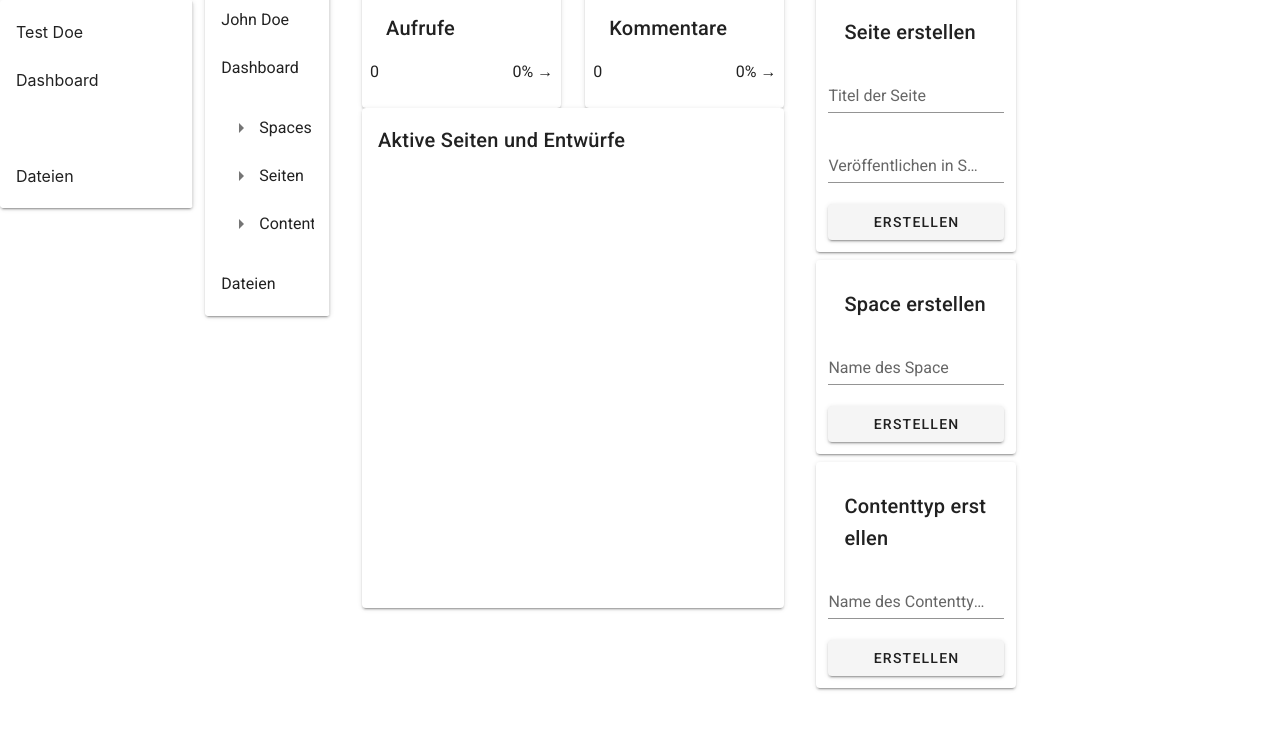
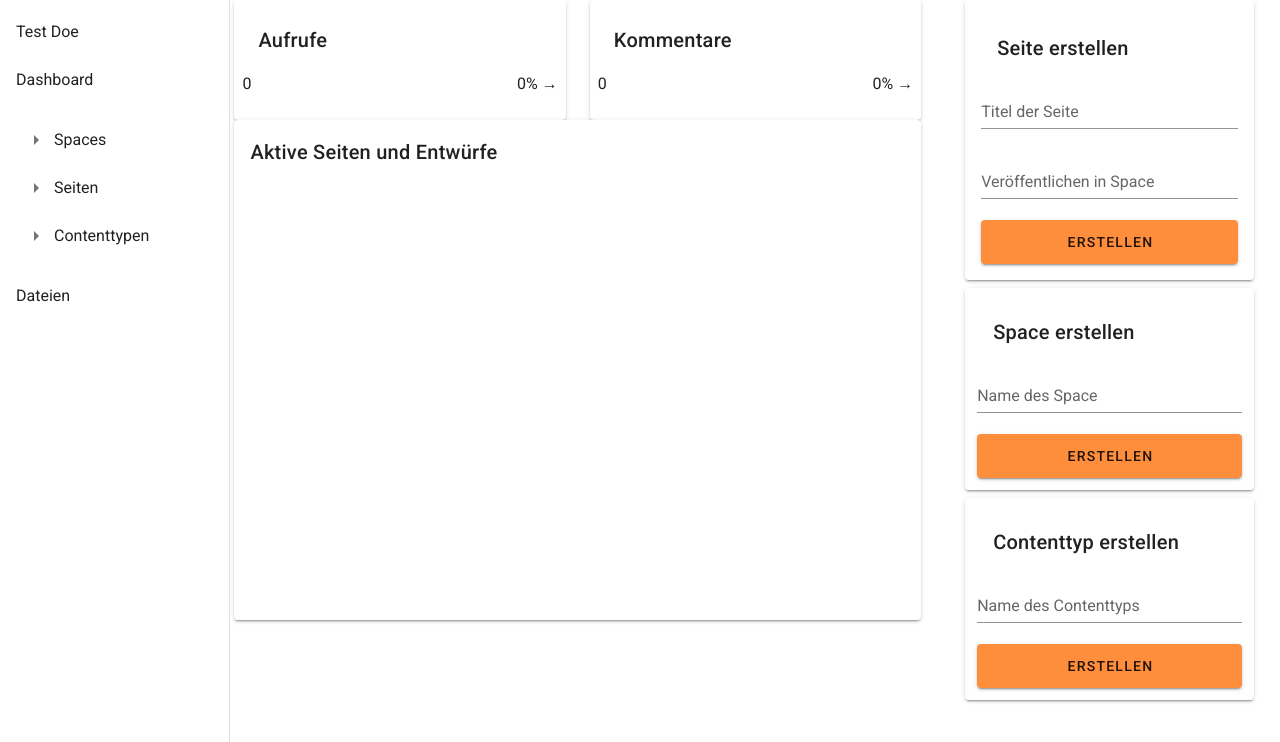
Before and after one commit to rgabisch/headless-cms, a Vue app in the folder frontend/audity/: page /#/ in a window 1280 px wide. Shown: the top 742 px of the page. Built offline with nearby package versions, Linux system fonts and the light colour scheme.

Commit message:
NavBar always on the left -still not perfect need to be changed, for now there is an empty column on every component

```diff
--- a/frontend/audity/src/App.vue
+++ b/frontend/audity/src/App.vue
@@ -1,14 +1,9 @@
 <template>
-	<div id="app">
-
-	<v-row>
+    <v-app>
 		<!-- Takes component based on route -->
-		<NavBar/>
 		<router-view/>
-    </v-row>
-
-	<!-- Ende id="app" -->
-	</div>
+		<nav-bar/>
+	</v-app>
 </template>
 
 <script>
@@ -26,4 +21,9 @@ export default {
 /* Bootstrap Framework */
 /* [JNR] Exchange the framework with another framework if you prefer. */
 @import "https://maxcdn.bootstrapcdn.com/bootstrap/4.0.0/css/bootstrap.min.css";
+body{
+	max-width: 96%;
+	margin-right: 2%;
+	margin-left: 2%;
+}
 </style>
--- a/frontend/audity/src/components/Dashboard.vue
+++ b/frontend/audity/src/components/Dashboard.vue
@@ -1,32 +1,7 @@
 <template>
-    <div>
-        <v-app>
         <v-row>
-                <v-col lg="2">
-                    <v-card>
-                        <v-navigation-drawer
-                            v-model="drawer"
-                        >
-                            <v-list>
-                                <v-list-item>
-                                    <v-list-item-content>John Doe</v-list-item-content>
-                                </v-list-item>
-                                <v-list-item>
-                                    <v-list-item-content>Dashboard</v-list-item-content>
-                                </v-list-item>
-                                <v-list-item>
-                                    <v-list-item-content>
-                                        <v-treeview :items="items"></v-treeview>
-                                    </v-list-item-content>
-                                </v-list-item>
-                                <v-list-item>
-                                    <v-list-item-content>Dateien</v-list-item-content>
-                                </v-list-item>
-                            </v-list>
-                        </v-navigation-drawer>
-                    </v-card>
-                </v-col>
-                <v-col lg="6" class="mr-2 ml-2">
+            <v-col lg="2"></v-col>
+            <v-col>
                 <v-row>
                     <v-col>
                         <v-card class="pa-2">
@@ -49,13 +24,12 @@
                         </v-card>
                     </v-col>
                 </v-row>
-
                 <v-card height="500">
                     <v-card-title>Aktive Seiten und Entwürfe</v-card-title>
                 </v-card>
             </v-col>
-                <v-col lg="3">
-                        <v-card class="pa-3">
+            <v-col lg="3" class="ml-5">
+                <v-card class="p-3">
                     <v-card-title>Seite erstellen</v-card-title>
                     <v-text-field
                             label="Titel der Seite"
@@ -65,7 +39,11 @@
                             label="Veröffentlichen in Space"
                             placeholder=" "
                     ></v-text-field>
-                            <v-btn to="/seiten" block>Erstellen</v-btn>
+                    <v-btn
+                            large
+                            block
+                            color="#FF8E3C"
+                            to="/create-content">Erstellen</v-btn>
                 </v-card>
                 <v-card class="pa-3 mt-2">
                     <v-card-title>Space erstellen</v-card-title>
@@ -73,7 +51,11 @@
                             label="Name des Space"
                             placeholder=" "
                     ></v-text-field>
-                            <v-btn to="/spaces" block>Erstellen</v-btn>
+                    <v-btn
+                            large
+                            block
+                            color="#FF8E3C"
+                            to="/spaces">Erstellen</v-btn>
                 </v-card>
                 <v-card class="pa-3 mt-2">
                     <v-card-title>Contenttyp erstellen</v-card-title>
@@ -81,91 +63,28 @@
                             label="Name des Contenttyps"
                             placeholder=" "
                     ></v-text-field>
-                            <v-btn to="create-contenttyp" block>Erstellen</v-btn>
+                    <v-btn
+                            large
+                            block
+                            color="#FF8E3C"
+                            to="create-contenttyp">Erstellen</v-btn>
                 </v-card>
             </v-col>
         </v-row>
-        </v-app>
-    </div>
 </template>
 
 <script>
-    import axios from 'axios'
 
     export default {
         name: 'Dashboard',
 
-        // [JNR] replace/send dummy data with CouchDB-Data.
+        data: () => ({
 
-        data: () => ({
-            spaces: [
-                {name: 'Scrum-Podcast'},
-                {name: 'Mein Reisepodcast'}
-            ],
-            items: [
-                {
-                    id: 1,
-                    name: 'Spaces',
-                    children: [
-                        {id: 2, name: 'Placeholder'},
-                        {id: 3, name: 'Placeholder'},
-                        {id: 4, name: 'Placeholder'},
-                    ],
-                },
-                {
-                    id: 2,
-                    name: 'Seiten',
-                    children: [
-                        {id: 2, name: 'Placeholder'},
-                        {id: 3, name: 'Placeholder'},
-                        {id: 4, name: 'Placeholder'},
-                    ],
-                },
-                {
-                    id: 3,
-                    name: 'Contenttypen',
-                    children: [
-                        {id: 2, name: 'Placeholder'},
-                        {id: 3, name: 'Placeholder'},
-                        {id: 4, name: 'Placeholder'},
-                    ],
-                }
-            ],
-
-            spaceName: ''
         }),
         methods: {
-            addSpace() {
-                console.log('Add:' + this.spaceName);
-                // [JNR] check duplicates
-                axios.post('http://localhost:3000/spaces', {name: this.spaceName, userid: '0'}).then((response) => {
-                    if (response.data.ok) {
-                        // [JNR] take back when server supports GET
-                        //this.refresh();
-                    } else {
-                        console.log('please start server or check duplicate naming');
-                    }
-                })
-                this.spaceName = "";
 
         },
-            deleteSpace() {
-                //To Do
-            },
-            getData() {
-                axios.get('http://localhost:3000/spaces').then((response) => {
-                    this.spaces = response.data.name;
-                })
-            }
-        },
-        // [JNR] take back when server supports GET
 
-        /*
-        // when the comonent is displayed, call this method to show all spaces
-        mounted(){
-            this.getData();
-        }
-        */
     }
 
 </script>
--- a/frontend/audity/src/components/NavBar.vue
+++ b/frontend/audity/src/components/NavBar.vue
@@ -1,7 +1,10 @@
 <template>
-    <v-col lg="2">
-        <v-card>
-          <v-navigation-drawer v-model="drawer">
+  <v-navigation-drawer
+      v-model="drawer"
+      mobile-break-point="960"
+      app
+      width="230"
+  >
       <v-list>
         <v-list-item>
           <v-list-item-content>Test Doe</v-list-item-content>
@@ -19,12 +22,41 @@
         </v-list-item>
       </v-list>
   </v-navigation-drawer>
-        </v-card>
-      </v-col>
 </template>
 
 <script>
 export default {
     name: 'NavBar',
+    data: () => ({
+      drawer: true,
+      items: [
+        {
+          id: 1,
+          name: 'Spaces',
+          children: [
+            {id: 2, name: 'Placeholder'},
+            {id: 3, name: 'Placeholder'},
+            {id: 4, name: 'Placeholder'},
+          ],
+        },
+        {
+          id: 2,
+          name: 'Seiten',
+          children: [
+            {id: 2, name: 'Placeholder'},
+            {id: 3, name: 'Placeholder'},
+            {id: 4, name: 'Placeholder'},
+          ],
+        },
+        {
+          id: 3,
+          name: 'Contenttypen',
+          children: [
+            {id: 2, name: 'Podcast'},
+            {id: 3, name: 'Placeholder'},
+            {id: 4, name: 'Placeholder'},
+          ],
+        }
+      ]})
 }
 </script>
--- a/frontend/audity/src/components/Space.vue
+++ b/frontend/audity/src/components/Space.vue
@@ -1,8 +1,7 @@
 <template>
-  <div>
     <v-row>
-
-      <v-col lg="6" class="mr-2 ml-2">
+      <v-col lg="2"></v-col>
+      <v-col>
         <v-card class="p-3 mt-3">
           <h1>Space erstellen</h1>
           <p>Zurück</p>
@@ -39,7 +38,7 @@
         </v-card>
       </v-col>
 
-      <v-col lg="3">
+      <v-col lg="3" class="ml-5">
         <v-card class="p-3">
           <v-card-title>Was ist ein Space?</v-card-title>
           <v-card-text>
@@ -50,7 +49,6 @@
         </v-card>
       </v-col>
     </v-row>
-  </div>
 </template>
 
 
```
Also changed, not shown: frontend/audity/src/main.js (+26 -10 lines). Lines whose indentation alone changed are shown as unchanged.
